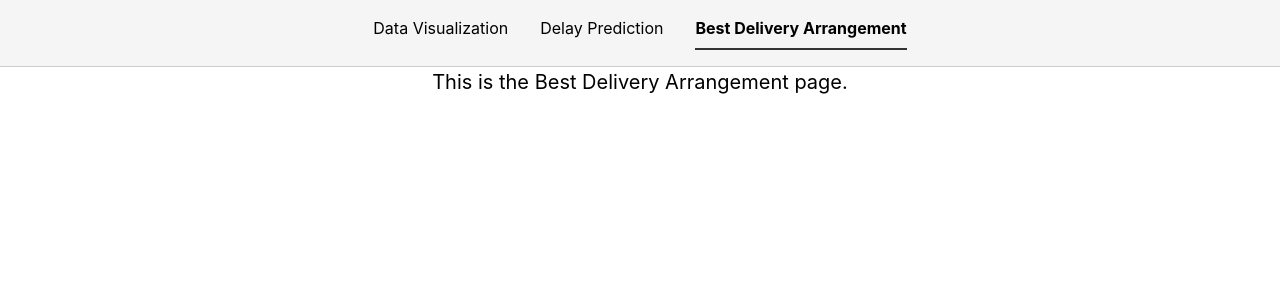
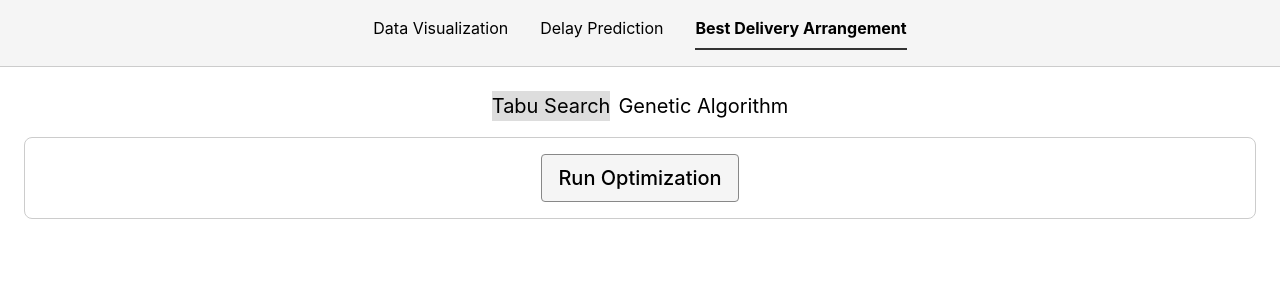
Before and after one commit to awesomePei/113-2_MDS_final_project, a React (Create React App) app: page / in a window 1280 px wide. Both pictures are taken after a click on the button "Best Delivery Arrangement". Shown: the top 300 px of the page. Built offline with nearby package versions, Linux system fonts and the light colour scheme.

Commit message:
can tabu but fitness bad

```diff
--- a/src/tabs/best_delivery_arrangement.tsx
+++ b/src/tabs/best_delivery_arrangement.tsx
@@ -1,8 +1,69 @@
 // best_delivery_arrangement.tsx
-import React from 'react';
+import React, { useState } from "react";
 
-const BestDeliveryArrangement = () => {
-  return <div>This is the Best Delivery Arrangement page.</div>;
+type OptimizeResult = {
+  summary: any;
+  bestScore: number;
+  scoreHistory: number[];
+  table: any[];
 };
 
-export default BestDeliveryArrangement;
+export default function BestDeliveryArrangement() {
+  const [method, setMethod] = useState<"tabu" | "ga">("tabu");
+
+  const [loading, setLoading] = useState(false);
+  const [result, setResult] = useState<OptimizeResult | null>(null);
+
+  const handleRun = async () => {
+    setLoading(true);
+    try {
+      const endpoint = method === "tabu"
+        ? "http://localhost:5001/tabu_optimize"
+        : "http://localhost:5001/ga_optimize";
+      const res = await fetch(endpoint, {
+        method: "POST",
+        headers: { "Content-Type": "application/json" },
+      }).then((r) => r.json());
+      setResult(res);
+      console.log("Response result:", result);
+    } catch (error) {
+      console.error("Failed to optimize", error);
+    } finally {
+      setLoading(false);
+    }
+  };
+
+  return (
+    <div style={{ padding: 24 }}>
+      <div style={{ marginBottom: 16 }}>
+        <button onClick={() => setMethod("tabu")} style={{ marginRight: 8, background: method === "tabu" ? "#ddd" : "#fff" }}>Tabu Search</button>
+        <button onClick={() => setMethod("ga")} style={{ background: method === "ga" ? "#ddd" : "#fff" }}>Genetic Algorithm</button>
+      </div>
+
+      <div style={{ marginBottom: 24, padding: 16, border: "1px solid #ccc", borderRadius: 8 }}>
+        <button
+          onClick={handleRun}
+          disabled={loading}
+          style={{
+            padding: "8px 16px",
+            border: "1px solid #888",
+            borderRadius: 4,
+            background: loading ? "#eee" : "#f5f5f5",
+            fontWeight: 500,
+            cursor: loading ? "not-allowed" : "pointer",
+            minWidth: 130
+          }}
+        >
+          {loading ? "Running..." : "Run Optimization"}
+        </button>
+      </div>
+      {result && (
+        <div style={{ marginTop: 32 }}>
+          <h3 style={{ fontWeight: 600 }}>Optimization Result</h3>
+          <p><strong>Best Score:</strong> {result.bestScore}</p>
+          <p><strong>Best Order:</strong> {Array.isArray(result.summary?.best_order) ? result.summary.best_order.join(", ") : "N/A"}</p>
+        </div>
+      )}
+    </div>
+  );
+}
```
Also changed, not shown: 2 other files (tests, documents, lock files or other folders).
